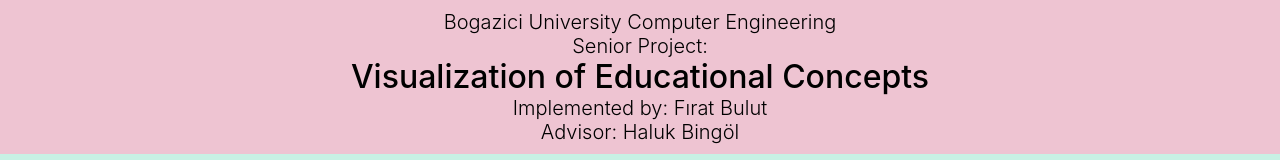
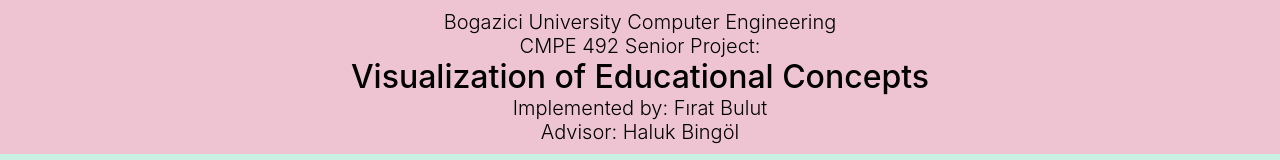
Before and after one commit to firatbulut19/svg-animation, a website: page index.html in a window 1280 px wide. Shown: the top 160 px of the page. Drawn offline with nearby package versions, Linux system fonts and the light colour scheme.

Commit message:
added course code

```diff
--- a/index.html
+++ b/index.html
@@ -16,7 +16,7 @@
 <body id="home">
   <header>
     <h5>Bogazici University Computer Engineering <br>
-      Senior Project:</h5>
+      CMPE 492 Senior Project:</h5>
     <h2>Visualization of Educational Concepts</h2>
     <h5>Implemented by: Fırat Bulut <br>
       Advisor: Haluk Bingöl</h4>
```
